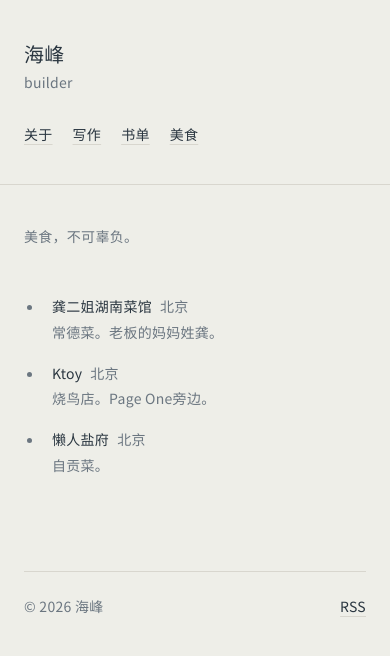
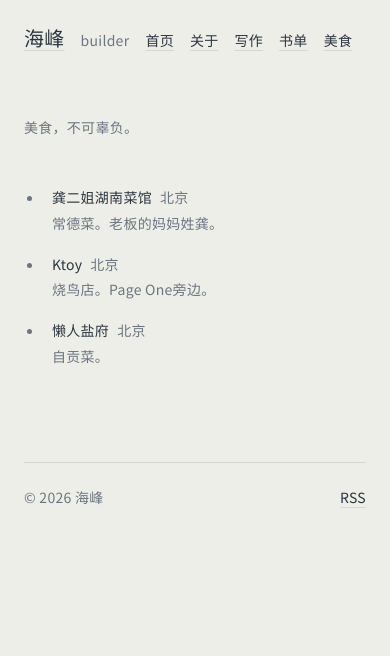
Before and after one commit to kuoouk/personal-site, a Next.js app: page /food in a window 390 px wide. Shown: the top 656 px of the page. Built offline with nearby package versions, Linux system fonts and the light colour scheme.

Commit message:
change mobile navigation order

```diff
--- a/app/layout.tsx
+++ b/app/layout.tsx
@@ -4,14 +4,15 @@ import "./globals.css";
 
 export const metadata: Metadata = {
   title: {
-    default: "Michael",
-    template: "%s · Michael",
+    default: "海峰",
+    template: "%s · 海峰",
   },
-  description: "独立开发者，产品设计师。在北京，做百兽志和 Primi。",
+  description: "独立开发者，产品设计师。",
   metadataBase: new URL("https://example.com"),
 };
 
 const navLinks = [
+  { href: "/", label: "首页" },
   { href: "/about", label: "关于" },
   { href: "/blog", label: "写作" },
   { href: "/reading", label: "书单" },
@@ -28,32 +29,33 @@ export default function RootLayout({
       <head>
         <link
           rel="stylesheet"
-          href="https://fonts.googleapis.com/css2?family=Noto+Sans+SC:wght@400;500;700&display=swap"        />
+          href="https://fonts.googleapis.com/css2?family=Noto+Sans+SC:wght@400;500;700&display=swap"
+        />
         <link rel="alternate" type="application/rss+xml" title="RSS" href="/feed.xml" />
       </head>
       <body>
         <div className="flex min-h-screen flex-col md:flex-row">
-          {/* 左侧正文 */}
           <main className="flex-1 px-6 py-10 md:px-12 md:py-16 order-2 md:order-1">
-          <div className="mx-auto" style={{ maxWidth: "var(--measure)" }}>
+            <div className="ml-auto" style={{ maxWidth: "var(--measure)" }}>
               {children}
             </div>
           </main>
-
-          {/* 右侧栏 */}
           <aside
-  className="shrink-0 px-6 py-10 order-1 md:order-2 md:w-56 md:py-16 md:pr-10 border-b md:border-l md:border-b-0"
+            className="shrink-0 px-6 py-6 order-1 md:order-2 md:w-56 md:py-16 md:pr-10 md:border-l"
             style={{ borderColor: "var(--color-line)" }}
           >
             <div className="md:sticky md:top-16">
-                <h1 className="text-xl mb-1" style={{ fontWeight: 500 }}>
+              <div className="flex flex-wrap items-baseline gap-x-4 gap-y-2 md:block">
+                <Link href="/" className="no-underline">
+                  <h1 className="text-xl" style={{ fontWeight: 500 }}>
                     海峰
                   </h1>
-              <p className="text-sm mb-8" style={{ color: "var(--color-ink-muted)" }}>
+                </Link>
+                <p className="text-sm md:mt-1 md:mb-8" style={{ color: "var(--color-ink-muted)" }}>
                   builder
                 </p>
                 <nav>
-                <ul className="flex flex-wrap gap-x-5 gap-y-2 md:flex-col md:gap-y-3 text-sm">
+                  <ul className="flex flex-wrap gap-x-4 gap-y-2 md:flex-col md:gap-x-0 md:gap-y-3 text-sm">
                     {navLinks.map((l) => (
                       <li key={l.href}>
                         <Link href={l.href} className="no-underline hover:underline">
@@ -64,6 +66,7 @@ export default function RootLayout({
                   </ul>
                 </nav>
               </div>
+            </div>
           </aside>
         </div>
       </body>
```
Lines whose indentation alone changed are shown as unchanged.
